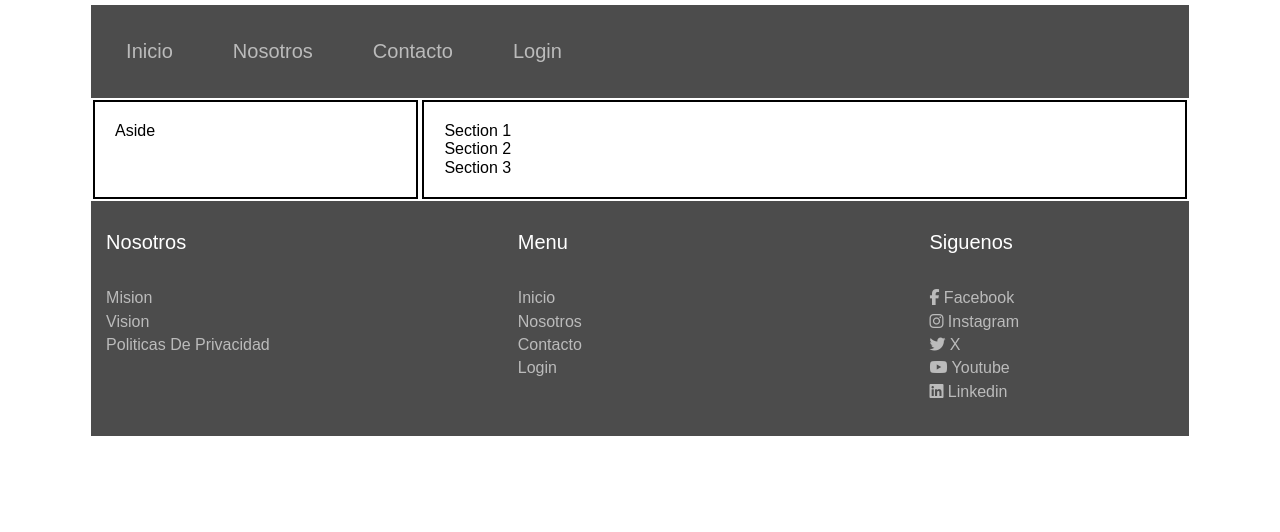
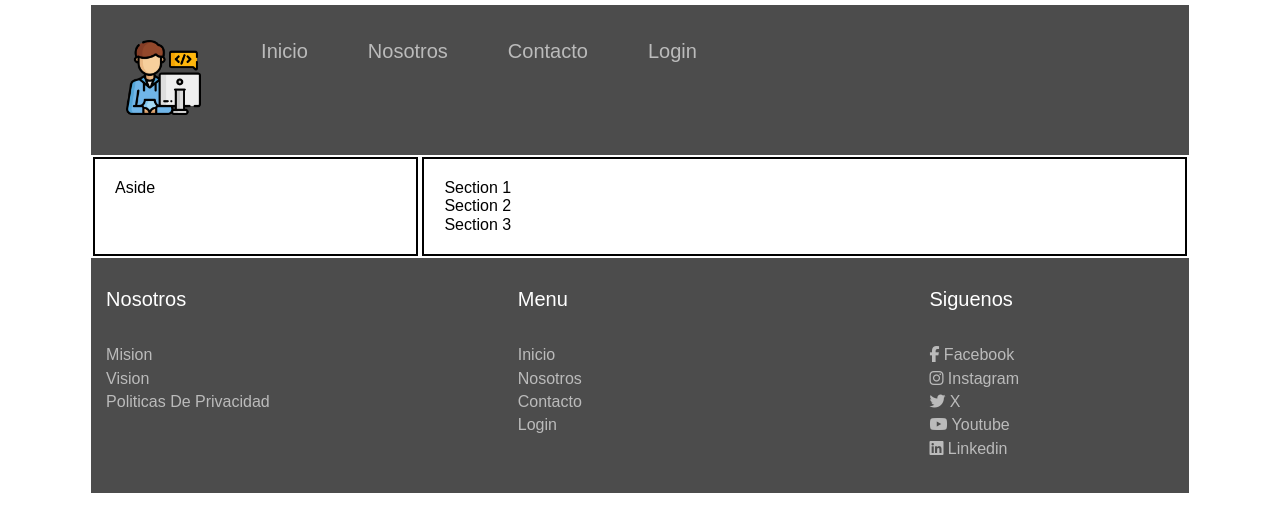
Before and after one commit to kniball4726/FullstackCodoaCodoArg, a plain HTML site: page index.html in a window 1280 px wide. Drawn offline with Linux system fonts and the light colour scheme.

Commit message:
Modifica logo

```diff
--- a/Design/style.css
+++ b/Design/style.css
@@ -127,3 +127,8 @@ nav ul li a:hover {
     padding-left: 6px;
     color: #fff;
 }
+
+.brand img{
+    width: 75px;
+
+}
--- a/Func/index.js
+++ b/Func/index.js
@@ -1 +1 @@
-window.alert('Bienvenidos, Grupo N°1.\nCurso Fullstack:\n\nGregory Rodriguez\nJonathan Galarza\nMacarena Rijo\nAlejandro Risso');
+window.alert('Bienvenidos, Grupo N°1.\nCurso Fullstack:\n\nGregory Rodriguez\nJonathan Galarza\nAlejandro Risso');
--- a/index.html
+++ b/index.html
@@ -17,7 +17,10 @@
         <div id="container">
             <header id="header">
                 <nav id="nav">
-                    <ul id="ul">
+                     <ul id="ul">
+                        <li for="" class="brand">
+                            <a href=""><img src="./src/grupo1.png" alt="grupo1"></a>
+                        </li>
                         <li><a href="index.html">Inicio</a></li>
                         <li><a href="./pages/nosotros.html">Nosotros</a></li>
                         <li><a href="./pages/contacto.html">Contacto</a></li>
```
Also changed, not shown: src/grupo1.png (renamed from src/programador.png), src/grupo2.png (added), src/pngwing.com.png (added).
